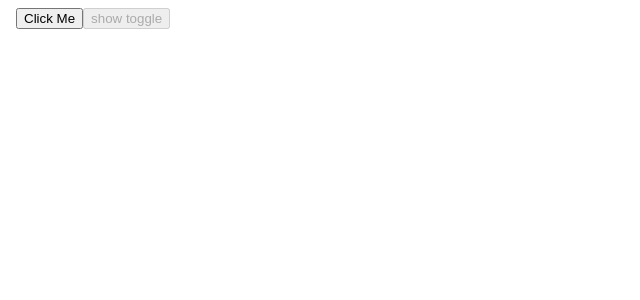
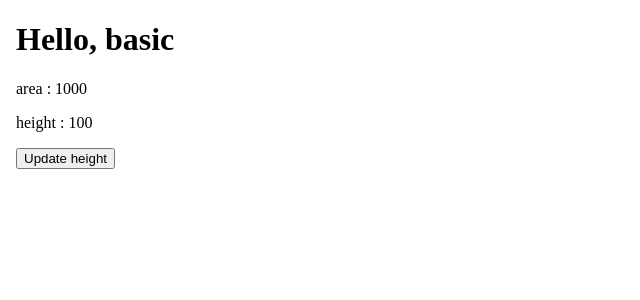
Before and after one commit to bikramdhami0100/basic, an Angular app: page / in a window 1280 px wide. Shown: the top 300 px of the page, without its empty margins (0-640 px from the left). Built offline with nearby package versions, Linux system fonts and the light colour scheme.

Commit message:
learning computed in angular

```diff
--- a/src/app/app.html
+++ b/src/app/app.html
@@ -6,9 +6,9 @@
   <title>Learning basic to advance</title>
 </head>
 <body >
-     <button (click)="clickMe() " >Click Me</button>
-       <button  [disabled]="disableBtn" >show toggle</button>
-     <!-- <input readonly="{{inputReadOnly}}" type="text" placeholder="enter" /> -->
-          <!-- <input [readonly]="inputReadOnly" type="text" placeholder="enter" /> -->
+  <h1>Hello, basic</h1>
+  <p>area : {{area()}}</p>
+  <p>height : {{height()}}</p>
+   <button (click)="updateHeight()">Update height</button>
 </body>
 </html>
--- a/src/app/app.ts
+++ b/src/app/app.ts
@@ -1,4 +1,4 @@
-import { Component, signal } from '@angular/core';
+import { Component, computed, effect, signal } from '@angular/core';
 import { RouterOutlet } from '@angular/router';
 
 
@@ -10,10 +10,19 @@ import { RouterOutlet } from '@angular/router';
 })
 export class App {
   // protected readonly title = signal('Basic to advanced Angular');
-// dis=false;
-disableBtn=true;
- clickMe(){
-  // this.color="red";
-  this.disableBtn=!this.disableBtn
- }
+  height=signal(100);
+  width=signal(10);
+  area=computed(()=>this.height()*this.width())
+  constructor() {
+    effect(() => {
+       console.log(this.height());
+       if(this.height()>150){
+          this.height.set(100);
+       }
+    })
+  }
+  updateHeight(){
+      this.height.set(this.height()+10);
+    //  this.area=this.height*this.width;
+  }
 }
```
